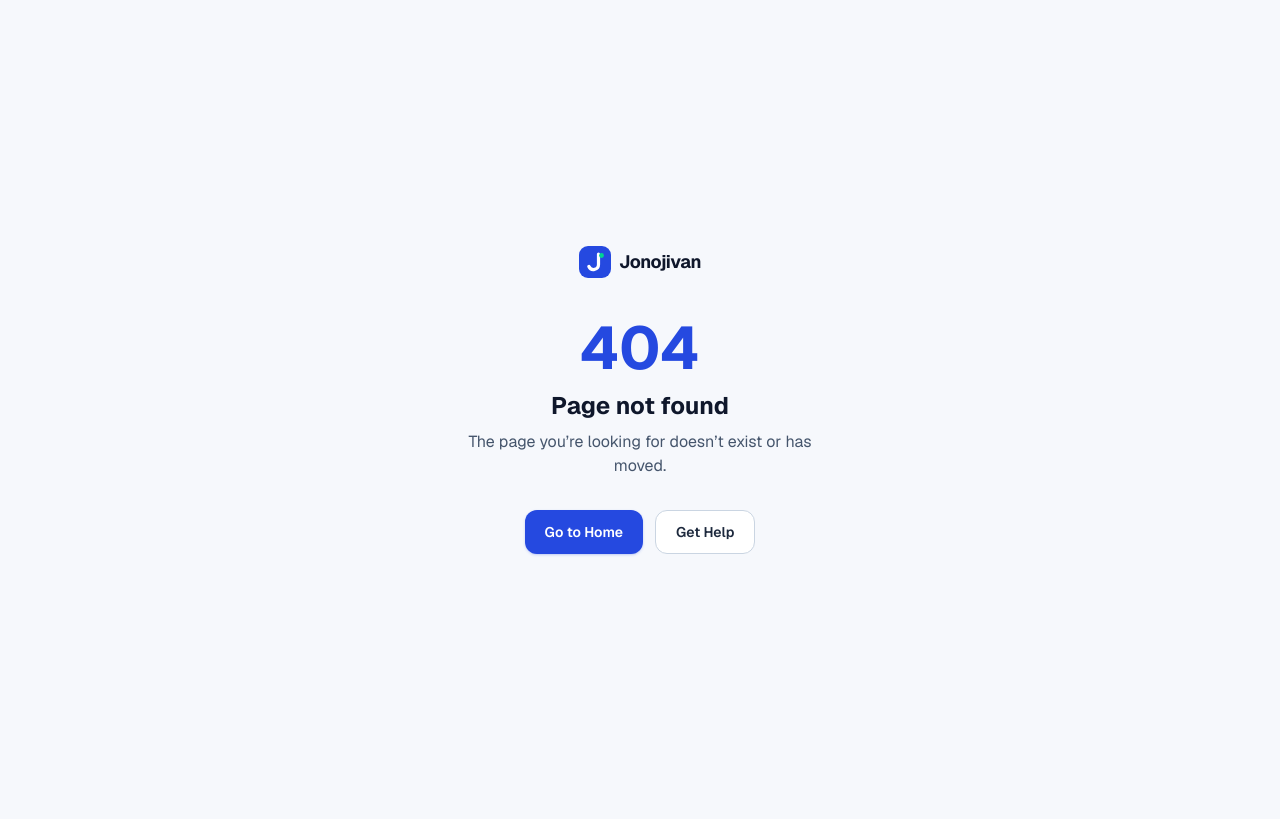
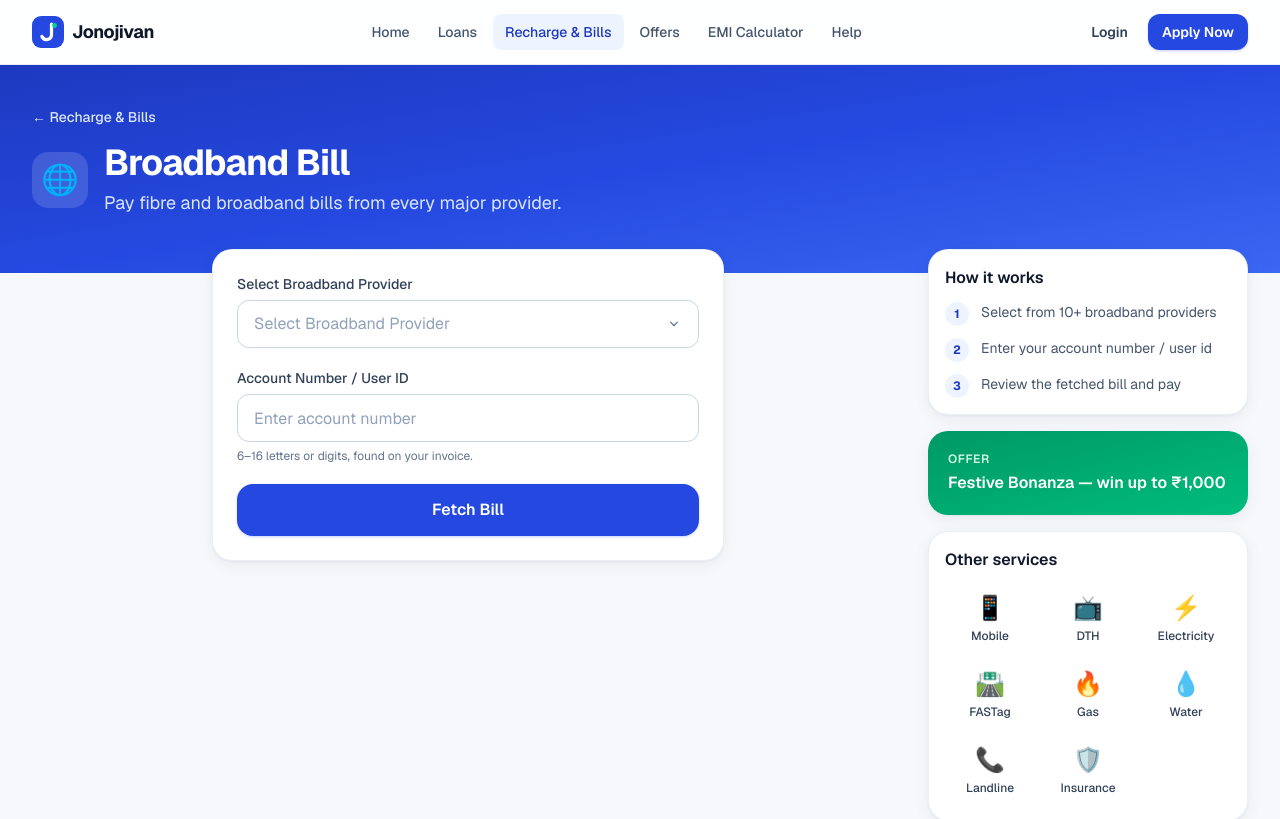
Before and after one commit to niks-nikhil-anand/Jonojivan_finance_recharge_loan, a Next.js app: page /recharge/broadband in a window 1280 px wide. Before the commit this address had no page. Shown: the top 819 px of the page. Built offline with nearby package versions, Linux system fonts and the light colour scheme.

Commit message:
feat(recharge): add dynamic utility bill recharge page

```diff
--- /dev/null
+++ b/app/(site)/recharge/[category]/page.tsx
@@ -0,0 +1,44 @@
+import type { Metadata } from "next";
+import { notFound } from "next/navigation";
+import { BillPaymentFlow } from "@/components/features/bills/BillPaymentFlow";
+import { ServiceAside } from "@/components/features/recharge/ServiceAside";
+import { PageBody, PageHeader } from "@/components/ui/Layout";
+import { billProviders } from "@/lib/data/bill-providers";
+import { billCategories, billCategorySlugs, isBillCategory } from "@/lib/data/services";
+
+export const dynamicParams = false;
+
+export function generateStaticParams() {
+  return billCategorySlugs.map((category) => ({ category }));
+}
+
+export async function generateMetadata({ params }: PageProps<"/recharge/[category]">): Promise<Metadata> {
+  const { category } = await params;
+  if (!isBillCategory(category)) return {};
+  const config = billCategories[category];
+  return { title: config.title, description: config.tagline };
+}
+
+export default async function BillPaymentPage({ params }: PageProps<"/recharge/[category]">) {
+  const { category } = await params;
+  if (!isBillCategory(category)) notFound();
+  const config = billCategories[category];
+  const isWallet = Boolean(config.customAmount);
+
+  return (
+    <>
+      <PageHeader title={config.title} description={config.tagline} icon={config.icon} back={{ label: "Recharge & Bills", href: "/recharge" }} />
+      <PageBody className="grid grid-cols-1 gap-6 lg:grid-cols-[minmax(0,1fr)_320px] lg:items-start">
+        <BillPaymentFlow category={category} />
+        <ServiceAside
+          current={category}
+          steps={[
+            `Select from ${billProviders[category].length}+ ${config.providerLabel.toLowerCase()}s`,
+            `Enter your ${config.idLabel.toLowerCase()}`,
+            isWallet ? "Choose a top-up amount and pay" : "Review the fetched bill and pay",
+          ]}
+        />
+      </PageBody>
+    </>
+  );
+}
```
